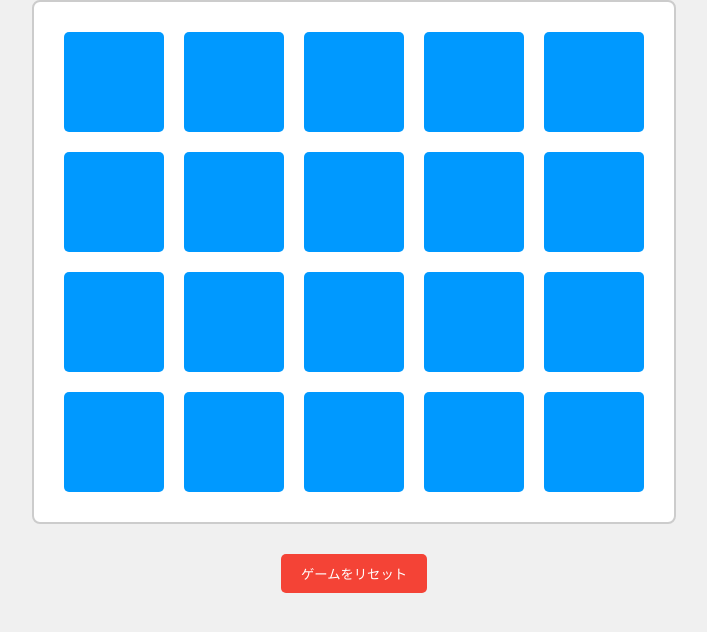
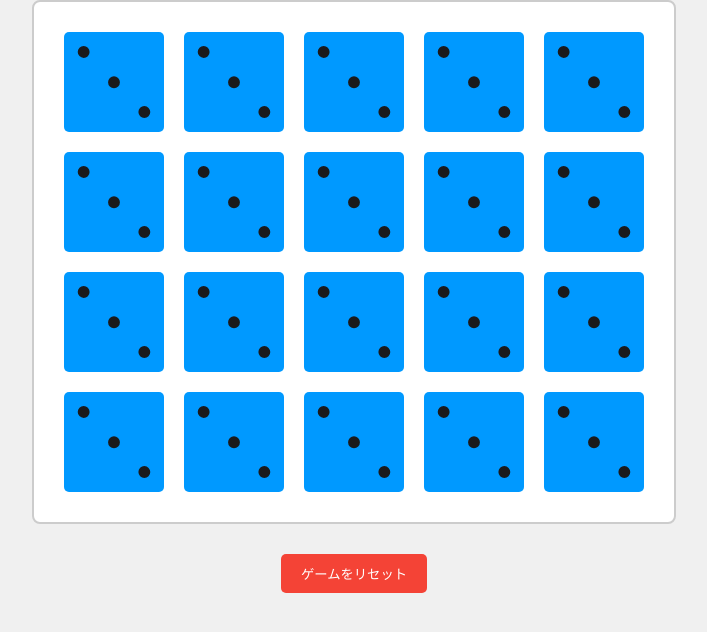
Before and after one commit to Bolero-fk/TopologyMatching, a plain HTML site: page index.html in a window 1280 px wide. Shown: the whole page, without its empty margins (286-993 px from the left). Drawn offline with Linux system fonts and the light colour scheme.

Commit message:
カードの裏面に適当な画像を表示させた

```diff
--- a/Scripts/main.js
+++ b/Scripts/main.js
@@ -20,6 +20,7 @@ window.onload = () => {
     for (let i = 0; i < ROW * COLUMN; i++) {
         const cardElement = document.createElement('div');
         cardElement.className = 'card';
+        cardElement.style.backgroundImage = 'url(./TopologyCards/images/U+22F1.svg)';
         gameBoard.appendChild(cardElement);
         const card = {
             element: cardElement,
--- a/Scripts/main.ts
+++ b/Scripts/main.ts
@@ -32,6 +32,7 @@ window.onload = () => {
     for (let i = 0; i < ROW * COLUMN; i++) {
         const cardElement = document.createElement('div');
         cardElement.className = 'card';
+        cardElement.style.backgroundImage = 'url(./TopologyCards/images/U+22F1.svg)';
         gameBoard.appendChild(cardElement);
 
         const card: Card = {
--- a/styles.css
+++ b/styles.css
@@ -37,6 +37,8 @@ body {
     font-size: 24px;
     border-radius: 5px;
     cursor: pointer;
+    background-image: url('images/card-back1.png');
+    background-size: cover;
 }
 
 #reset-button {
```
